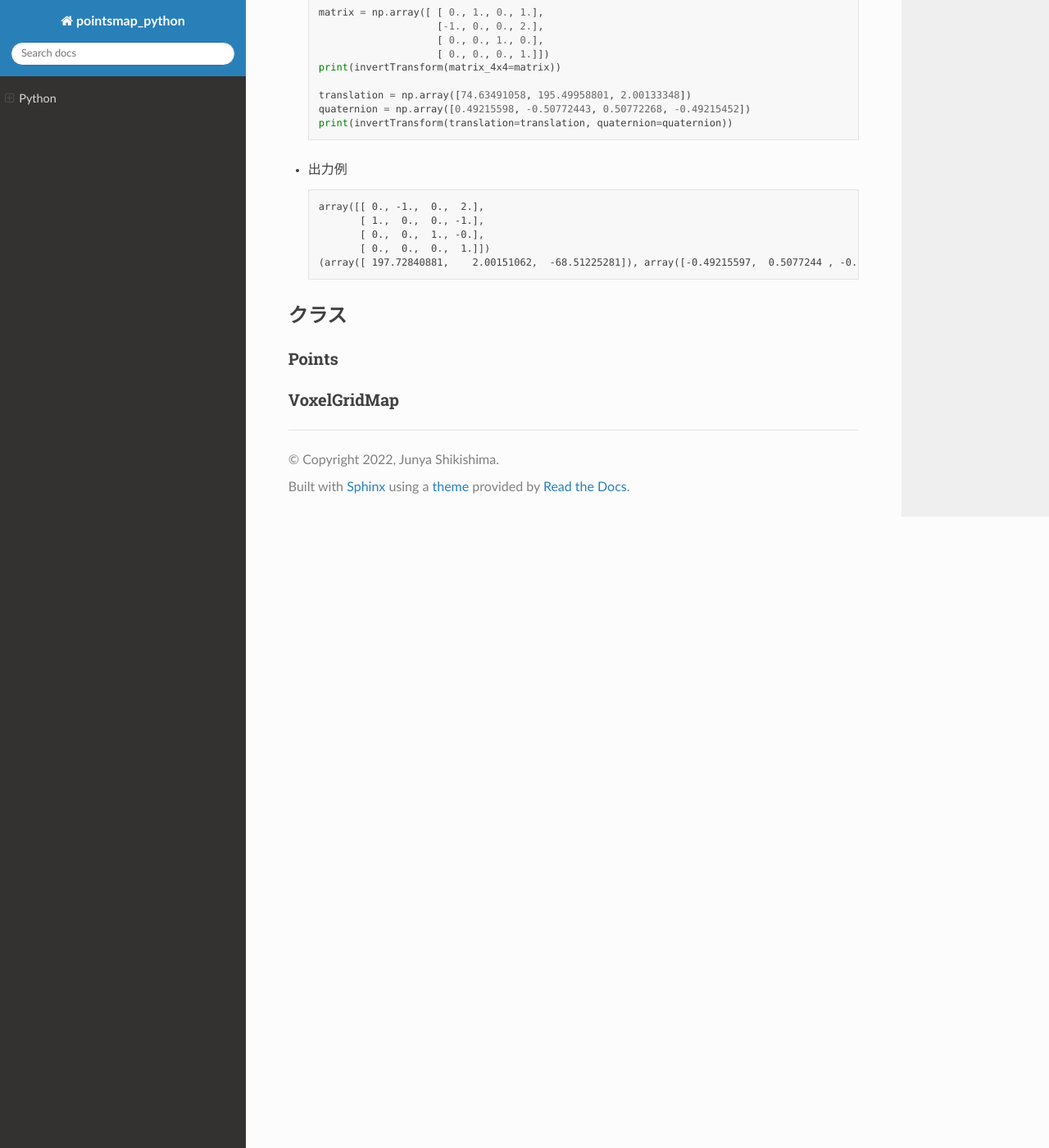
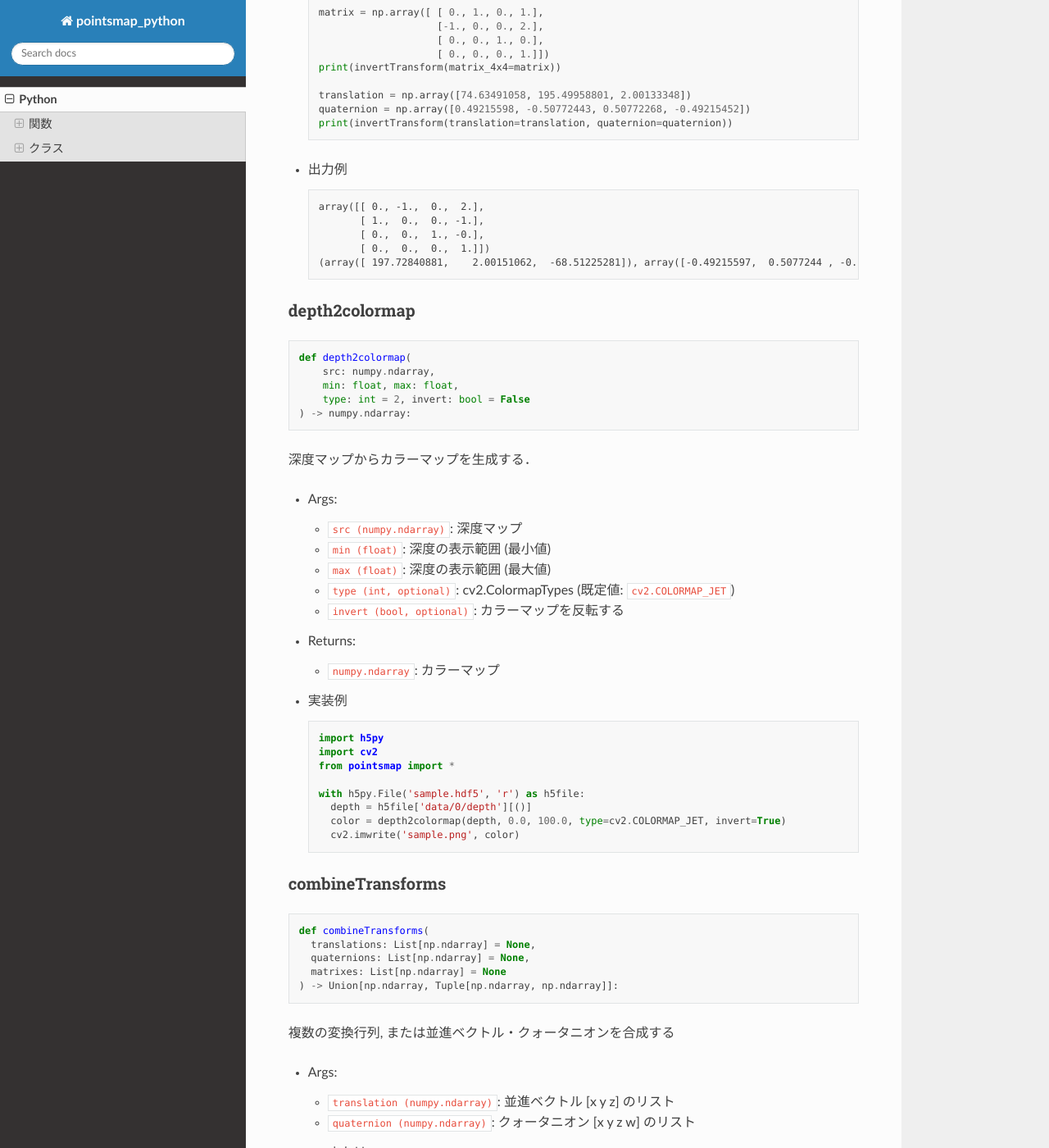
Before and after one commit to urasakikeisuke/pointsmap-python, a Sphinx documentation site: the page built from docs/source/python.rst, in a window 1280 px wide and 1400 px high, scrolled down 860 px. Shown: the whole window at 82% size. Built offline with Sphinx 7.4.7 and the Read the Docs theme 2.0.0, drawn with Linux system fonts in a browser that asks for light colours; some of the changed text lies outside the part shown.

Commit message:
Pythonの関数を追加

```diff
--- a/docs/source/python.rst
+++ b/docs/source/python.rst
@@ -10,11 +10,11 @@ invertTransform
 
 .. code-block:: python
 
-    def invertTransform(
-        translation: numpy.ndarray = None,
-        quaternion: numpy.ndarray = None,
-        matrix_4x4: numpy.ndarray = None
-    ) -> tuple or numpy.ndarray:
+  def invertTransform(
+      translation: numpy.ndarray = None,
+      quaternion: numpy.ndarray = None,
+      matrix_4x4: numpy.ndarray = None
+  ) -> tuple or numpy.ndarray:
 
 同次変換行列，または並進ベクトル・クォータニオンを逆変換する．
 
@@ -62,6 +62,74 @@ invertTransform
            [ 0.,  0.,  0.,  1.]])
     (array([ 197.72840881,    2.00151062,  -68.51225281]), array([-0.49215597,  0.5077244 , -0.50772268, -0.49215451]))
 
+depth2colormap
+--------------
+
+.. code-block:: python
+
+  def depth2colormap(
+      src: numpy.ndarray,
+      min: float, max: float,
+      type: int = 2, invert: bool = False
+  ) -> numpy.ndarray:
+
+深度マップからカラーマップを生成する．
+
+* Args:
+
+  * ``src (numpy.ndarray)``: 深度マップ
+  * ``min (float)``: 深度の表示範囲 (最小値)
+  * ``max (float)``: 深度の表示範囲 (最大値)
+  * ``type (int, optional)``: cv2.ColormapTypes (既定値: ``cv2.COLORMAP_JET``)
+  * ``invert (bool, optional)``: カラーマップを反転する
+
+* Returns:
+
+  * ``numpy.ndarray``: カラーマップ
+
+* 実装例
+
+  .. code-block:: python
+
+    import h5py
+    import cv2
+    from pointsmap import *
+
+    with h5py.File('sample.hdf5', 'r') as h5file:
+      depth = h5file['data/0/depth'][()]
+      color = depth2colormap(depth, 0.0, 100.0, type=cv2.COLORMAP_JET, invert=True)
+      cv2.imwrite('sample.png', color)
+
+combineTransforms
+-----------------
+
+.. code-block:: python
+
+  def combineTransforms(
+    translations: List[np.ndarray] = None,
+    quaternions: List[np.ndarray] = None,
+    matrixes: List[np.ndarray] = None
+  ) -> Union[np.ndarray, Tuple[np.ndarray, np.ndarray]]:
+
+複数の変換行列, または並進ベクトル・クォータニオンを合成する
+
+* Args:
+
+  * ``translation (numpy.ndarray)``: 並進ベクトル [x y z] のリスト
+  * ``quaternion (numpy.ndarray)``: クォータニオン [x y z w] のリスト
+
+    または
+
+  * ``matrix_4x4 (numpy.ndarray)``: 4x4の同次変換行列のリスト
+
+* Returns:
+
+  * ``numpy.ndarray``: 合成した変換行列
+
+    または
+
+  * ``tuple``: 合成した並進ベクトル・クォータニオン (translation, quaternion)
+
 クラス
 ======
 
```
Also changed, not shown: docs/source/index.rst (+9 -0 lines).
